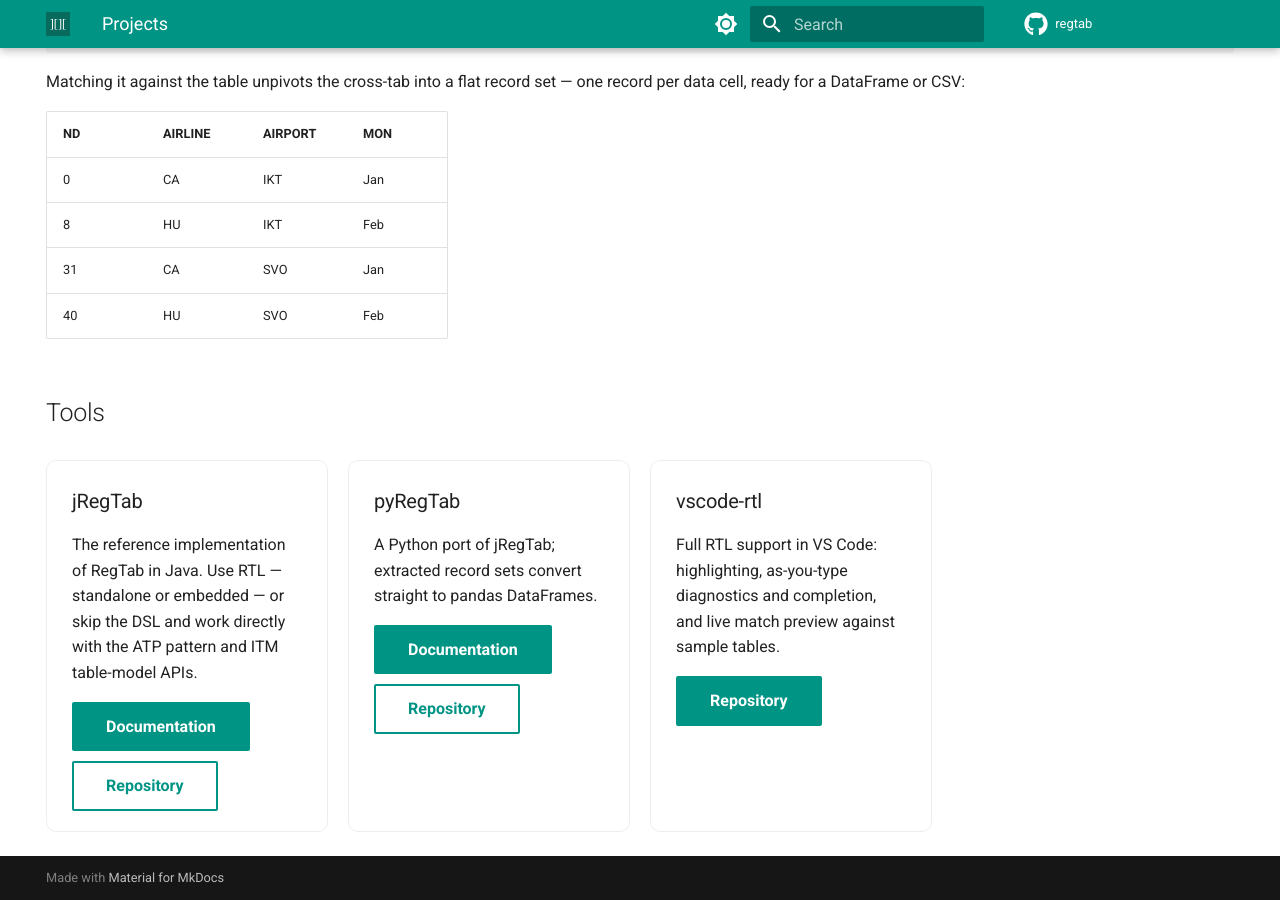
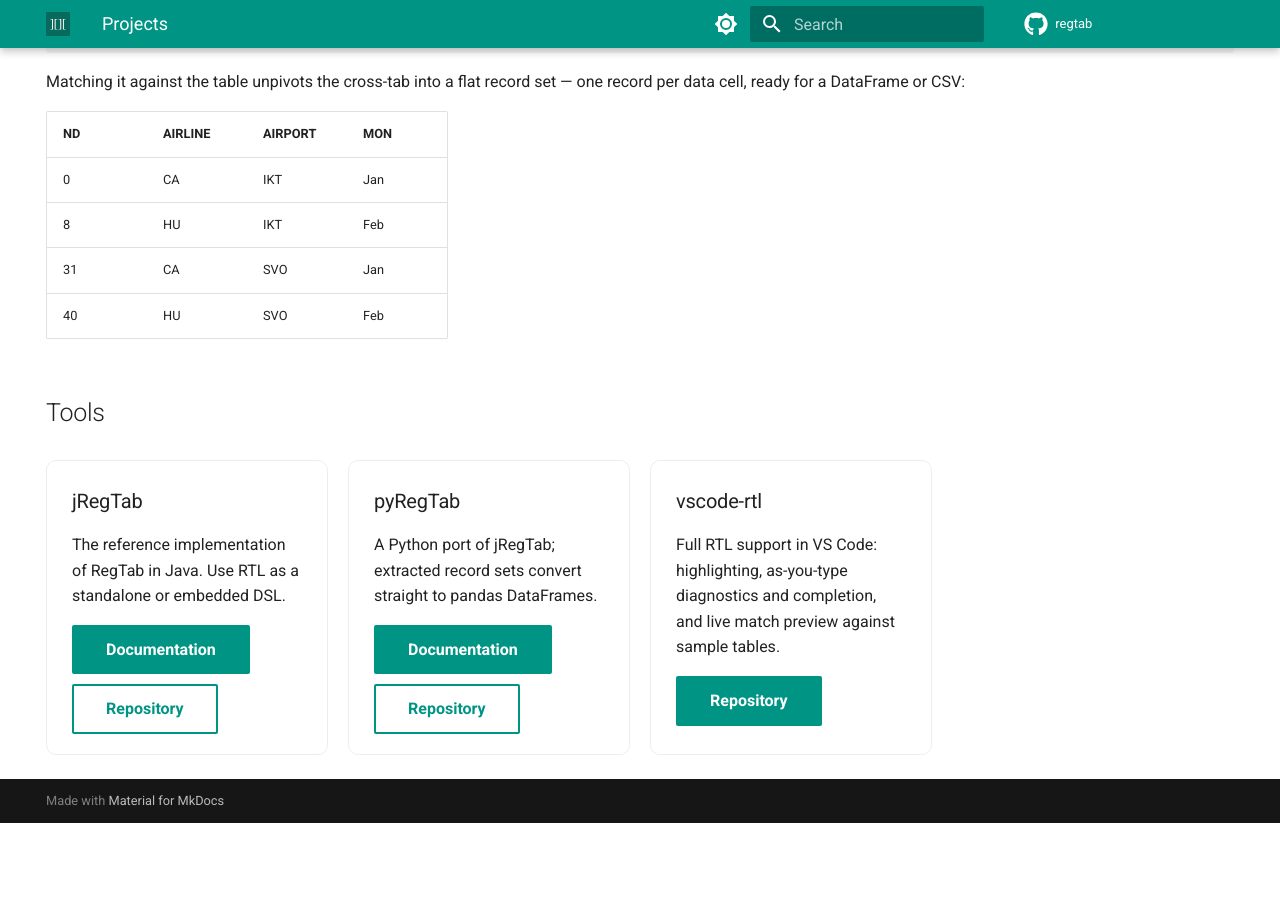
Before and after one commit to regtab/regtab.github.io, an MkDocs documentation site: the page built from docs/index.md, in a window 1280 px wide and 900 px high, scrolled down 642 px. Built offline with MkDocs 1.6.1 and Material for MkDocs 9.7.7, drawn with Linux system fonts in a browser that asks for light colours; after the commit the page ends 1465 px from its top, so only the background shows below that.

Commit message:
Shorten jRegTab card description
Co-Authored-By: Claude Sonnet 5 <noreply@anthropic.com>

```diff
--- a/docs/index.md
+++ b/docs/index.md
@@ -50,9 +50,8 @@ set — one record per data cell, ready for a DataFrame or CSV:
 
 <div class="project-card" markdown>
 ### jRegTab
-The reference implementation of RegTab in Java. Use RTL — standalone or
-embedded — or skip the DSL and work directly with the ATP pattern and
-ITM table-model APIs.
+The reference implementation of RegTab in Java. Use RTL as a standalone
+or embedded DSL.
 
 <div class="card-actions">
   <a class="md-button md-button--primary" href="https://regtab.github.io/jregtab/">Documentation</a>
```
